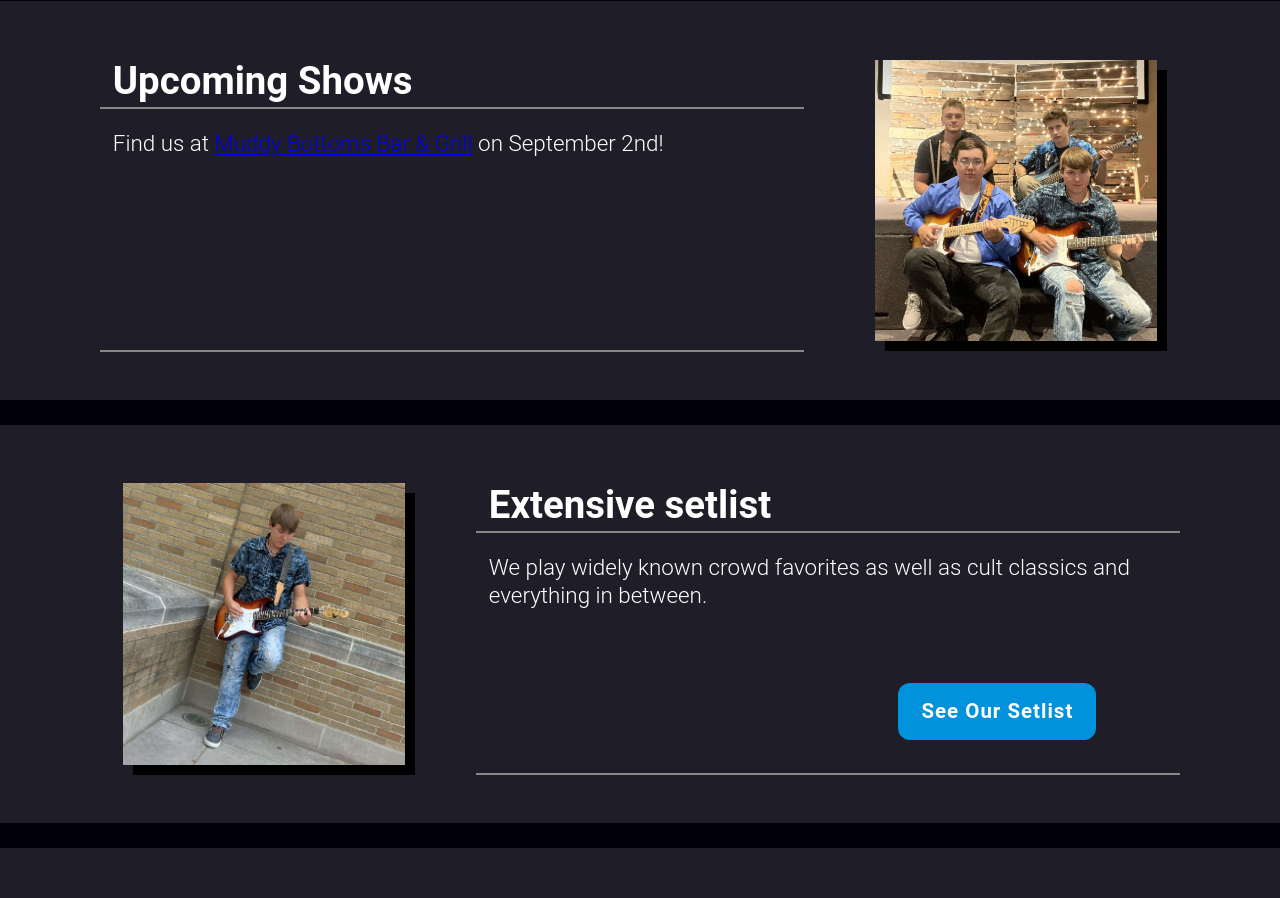
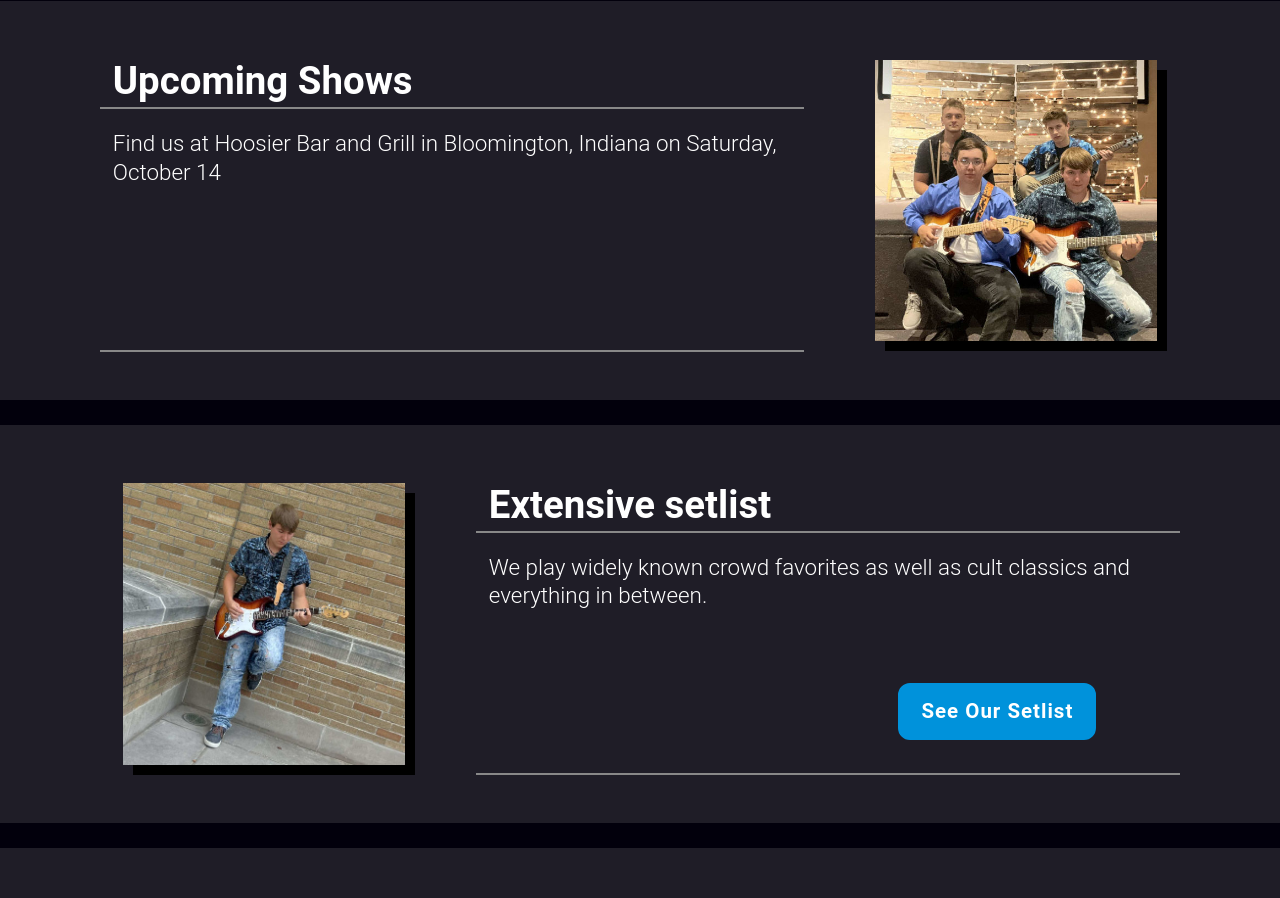
Before and after one commit to Enzigma04/headquarters, a plain HTML site: page index.html in a window 1280 px wide. Shown: the part 1000-1898 px from the top of the page. Drawn offline with Linux system fonts and the light colour scheme.

Commit message:
Update index.html

```diff
--- a/index.html
+++ b/index.html
@@ -87,7 +87,7 @@
                 <img alt="Band Photo at Christian Campus House in Charleston" src="images\band-cch.jpg" />
                 <div class="text-wrapper">
                     <h2>Upcoming Shows</h2>
-                    <h4>Find us at <a href="https://facebook.com/events/s/absent-ground-at-muddy-bottoms/183038918120768/">Muddy Bottoms Bar & Grill</a> on September 2nd!</h4>
+                    <h4>Find us at Hoosier Bar and Grill in Bloomington, Indiana on Saturday, October 14</h4>
                 </div>
             </section>
             <section id="setlist" class="post-wrapper">
```
